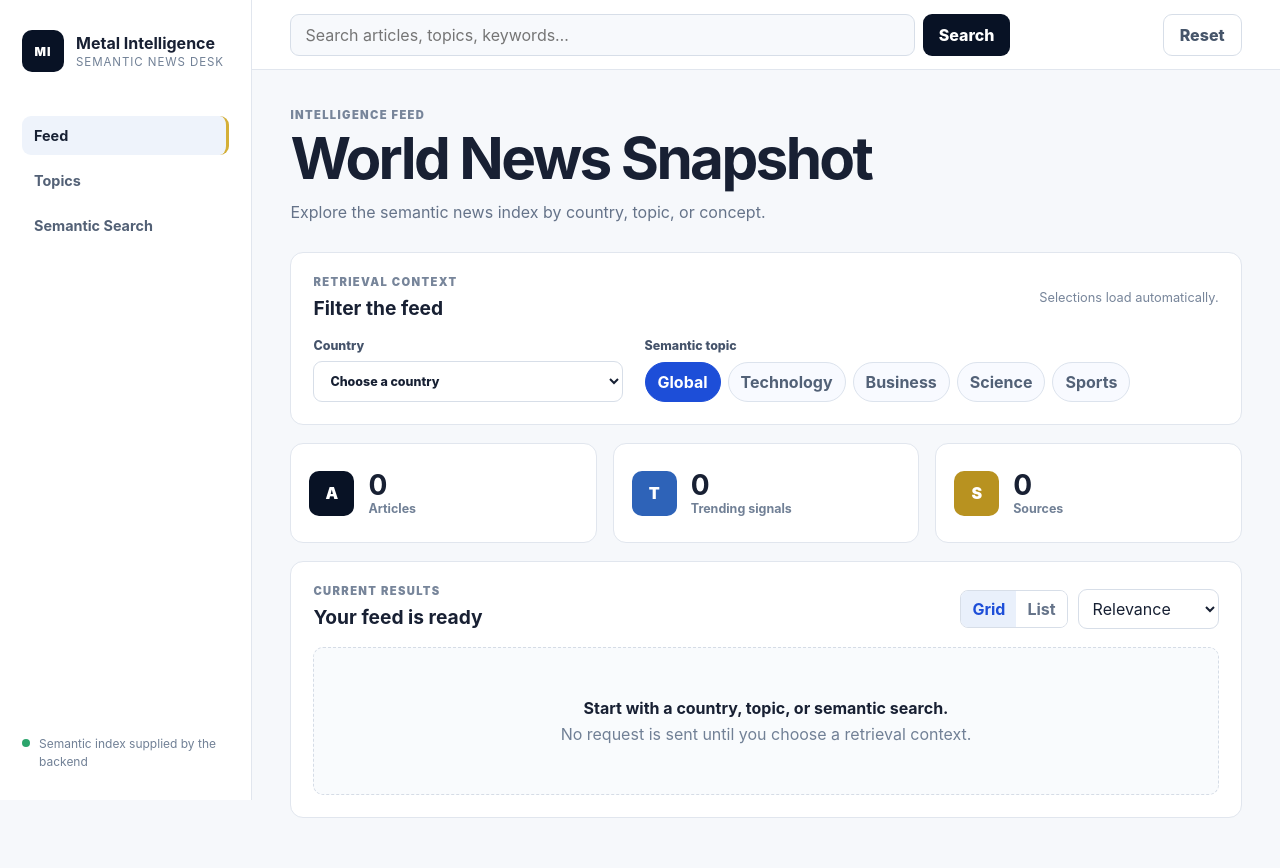
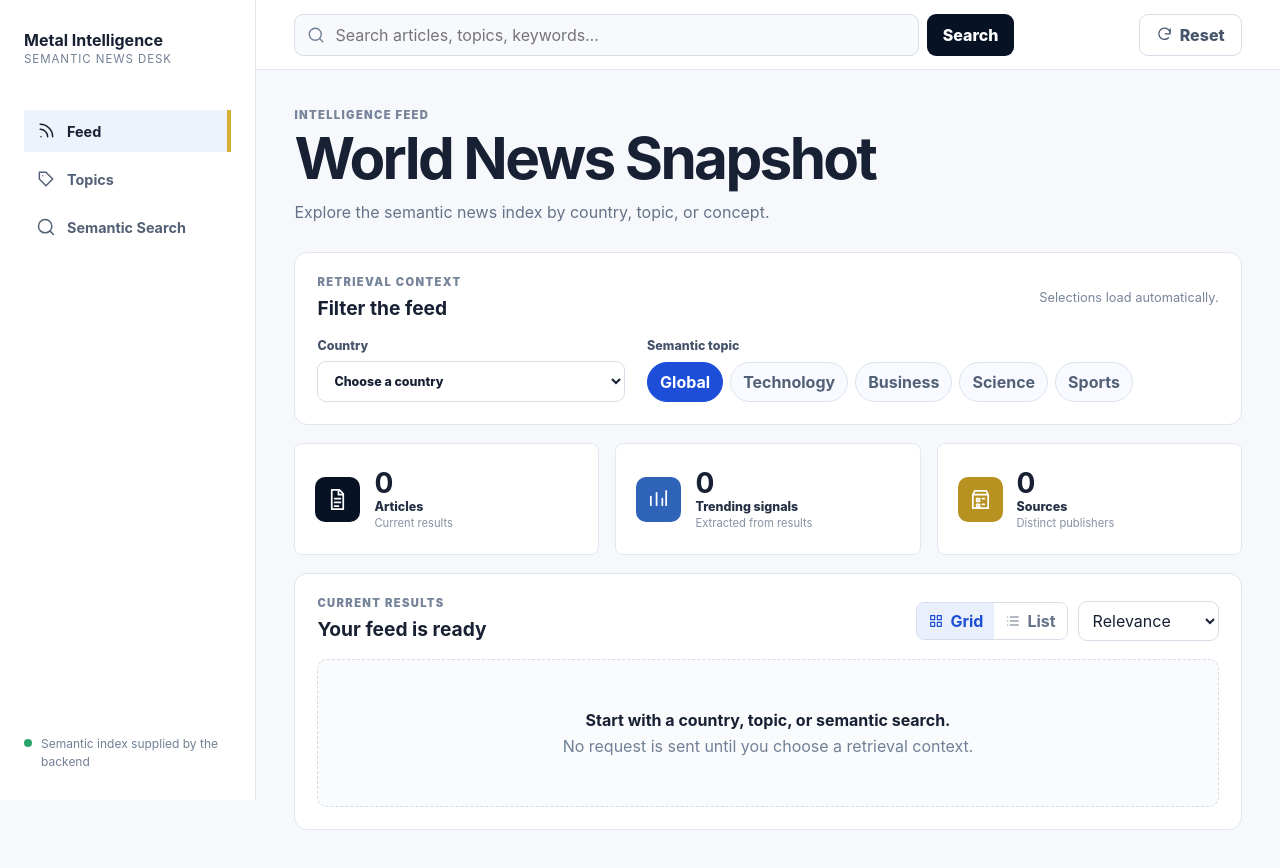
Before and after one commit to ronterrence/news-app-react, a React (Vite) app: page / in a window 1280 px wide. Shown: the top 868 px of the page. Built offline with nearby package versions, Linux system fonts and the light colour scheme.

Commit message:
design elements

```diff
--- a/src/App.jsx
+++ b/src/App.jsx
@@ -4,6 +4,7 @@ import countriesByContinent from "./data/countries.json";
 import KeywordChips from "./components/KeywordChips";
 import NewsList from "./components/NewsList";
 import TopicToggle from "./components/TopicToggle";
+import Icon from "./components/Icon";
 import { fetchNews, searchNews } from "./services/newsApi";
 import { extractKeywords } from "./utils/keywords";
 
@@ -224,16 +225,15 @@ function App() {
     <div className="app-frame">
       <aside className="side-nav" aria-label="Primary navigation">
         <div className="brand-block">
-          <span className="brand-mark" aria-hidden="true">MI</span>
           <div>
             <strong>Metal Intelligence</strong>
             <span>Semantic news desk</span>
           </div>
         </div>
         <nav className="section-nav">
-          <a href="#feed">Feed</a>
-          <a href="#topics">Topics</a>
-          <a href="#semantic-search">Semantic Search</a>
+          <a href="#feed"><Icon name="feed" />Feed</a>
+          <a href="#topics"><Icon name="topics" />Topics</a>
+          <a href="#semantic-search"><Icon name="search" />Semantic Search</a>
         </nav>
         <div className="pipeline-note">
           <span className="status-dot" aria-hidden="true" />
@@ -246,6 +246,7 @@ function App() {
           <a className="mobile-brand" href="#feed">Metal Intelligence</a>
           <form className="top-search" id="semantic-search" onSubmit={handleSearchSubmit}>
             <label className="sr-only" htmlFor="semantic-query">Semantic search</label>
+            <Icon name="search" className="search-icon" size={18} />
             <input
               id="semantic-query"
               value={searchQuery}
@@ -257,7 +258,7 @@ function App() {
             </button>
           </form>
           <button className="reset-button" type="button" onClick={handleReset}>
-            Reset
+            <Icon name="reset" size={17} /> Reset
           </button>
         </header>
 
@@ -313,16 +314,16 @@ function App() {
 
           <section className="stats-grid" aria-label="Current feed summary">
             <div className="stat-card">
-              <span className="stat-icon stat-icon-dark" aria-hidden="true">A</span>
-              <div><strong>{requestState.articles.length}</strong><span>Articles</span></div>
+              <span className="stat-icon stat-icon-dark"><Icon name="article" size={23} /></span>
+              <div><strong>{requestState.articles.length}</strong><span>Articles</span><small>Current results</small></div>
             </div>
             <div className="stat-card">
-              <span className="stat-icon stat-icon-blue" aria-hidden="true">T</span>
-              <div><strong>{keywords.length}</strong><span>Trending signals</span></div>
+              <span className="stat-icon stat-icon-blue"><Icon name="signal" size={23} /></span>
+              <div><strong>{keywords.length}</strong><span>Trending signals</span><small>Extracted from results</small></div>
             </div>
             <div className="stat-card">
-              <span className="stat-icon stat-icon-gold" aria-hidden="true">S</span>
-              <div><strong>{sourceCount}</strong><span>Sources</span></div>
+              <span className="stat-icon stat-icon-gold"><Icon name="source" size={23} /></span>
+              <div><strong>{sourceCount}</strong><span>Sources</span><small>Distinct publishers</small></div>
             </div>
           </section>
 
@@ -357,12 +358,12 @@ function App() {
                     type="button"
                     aria-pressed={viewMode === "grid"}
                     onClick={() => setViewMode("grid")}
-                  >Grid</button>
+                  ><Icon name="grid" size={16} />Grid</button>
                   <button
                     type="button"
                     aria-pressed={viewMode === "list"}
                     onClick={() => setViewMode("list")}
-                  >List</button>
+                  ><Icon name="list" size={16} />List</button>
                 </div>
                 <label>
                   <span className="sr-only">Sort articles</span>
--- /dev/null
+++ b/src/components/Icon.jsx
@@ -0,0 +1,21 @@
+const ICON_PATHS = {
+  article: "M6 2h8l4 4v16H6V2Zm7 1.5V7h3.5M9 11h6M9 15h6M9 19h4",
+  feed: "M5 4a15 15 0 0 1 15 15M5 10a9 9 0 0 1 9 9M6 19h.01",
+  grid: "M4 4h6v6H4V4Zm10 0h6v6h-6V4ZM4 14h6v6H4v-6Zm10 0h6v6h-6v-6Z",
+  list: "M8 6h12M8 12h12M8 18h12M4 6h.01M4 12h.01M4 18h.01",
+  reset: "M20 11a8 8 0 1 0-2.34 5.66M20 4v7h-7",
+  search: "m21 21-4.35-4.35M19 11a8 8 0 1 1-16 0 8 8 0 0 1 16 0Z",
+  signal: "M4 18V9m6 9V5m6 13v-7m4 7V3",
+  source: "M4 7h16M6 3h12l2 4v14H4V7l2-4Zm2 8h3v3H8v-3Zm0 6h3v3H8v-3Zm6-6h2m-2 6h2",
+  topics: "M20 12 12 20 4 12V4h8l8 8ZM8 8h.01",
+};
+
+function Icon({ name, size = 20, className = "" }) {
+  return (
+    <svg aria-hidden="true" className={`icon ${className}`} fill="none" height={size} viewBox="0 0 24 24" width={size}>
+      <path d={ICON_PATHS[name]} stroke="currentColor" strokeLinecap="round" strokeLinejoin="round" strokeWidth="1.8" />
+    </svg>
+  );
+}
+
+export default Icon;
--- a/src/index.css
+++ b/src/index.css
@@ -5,6 +5,12 @@
   color: #182033;
   background: #f6f8fb;
   font-synthesis: none;
+  --ink: #040c1c;
+  --muted: #68758a;
+  --line: #e2e8f0;
+  --canvas: #f8fafc;
+  --blue: #1d4ed8;
+  --gold: #d4af37;
 }
 
 html { scroll-behavior: smooth; }
@@ -33,32 +39,23 @@ a { color: inherit; }
   inset: 0 auto 0 0;
   z-index: 20;
   display: flex;
-  width: 252px;
+  width: 256px;
   flex-direction: column;
-  padding: 30px 22px;
+  padding: 30px 24px;
   border-right: 1px solid #e1e6ee;
   background: #fff;
 }
 
 .brand-block { display: flex; align-items: center; gap: 12px; }
-.brand-mark {
-  display: grid;
-  width: 42px;
-  height: 42px;
-  place-items: center;
-  border-radius: 10px;
-  background: #081225;
-  color: #fff;
-  font-size: 0.75rem;
-  font-weight: 900;
-  letter-spacing: 0.08em;
-}
 .brand-block div { display: grid; gap: 2px; }
 .brand-block strong { font-size: 1rem; }
 .brand-block span:last-child { color: #718096; font-size: 0.72rem; text-transform: uppercase; letter-spacing: 0.08em; }
 
 .section-nav { display: grid; gap: 6px; margin-top: 44px; }
 .section-nav a {
+  display: flex;
+  align-items: center;
+  gap: 11px;
   border-radius: 9px;
   padding: 11px 12px;
   color: #536176;
@@ -68,7 +65,7 @@ a { color: inherit; }
 }
 .section-nav a:first-child,
 .section-nav a:hover { background: #eef3fb; color: #172033; }
-.section-nav a:first-child { border-right: 3px solid #d4af37; }
+.section-nav a:first-child { border-right: 4px solid var(--gold); border-radius: 0; }
 
 .pipeline-note {
   display: flex;
@@ -81,7 +78,7 @@ a { color: inherit; }
 }
 .status-dot { width: 8px; height: 8px; flex: 0 0 auto; margin-top: 4px; border-radius: 50%; background: #2ca56c; }
 
-.content-shell { min-height: 100vh; margin-left: 252px; }
+.content-shell { min-height: 100vh; margin-left: 256px; }
 .top-bar {
   position: sticky;
   top: 0;
@@ -96,7 +93,8 @@ a { color: inherit; }
   backdrop-filter: blur(12px);
 }
 .mobile-brand { display: none; font-weight: 900; text-decoration: none; }
-.top-search { display: flex; flex: 1; gap: 8px; max-width: 720px; }
+.top-search { position: relative; display: flex; flex: 1; gap: 8px; max-width: 720px; }
+.search-icon { position: absolute; top: 50%; left: 13px; z-index: 1; color: #718096; transform: translateY(-50%); }
 .top-search input,
 .country-control select,
 .view-tools select {
@@ -107,7 +105,7 @@ a { color: inherit; }
   color: #172033;
   outline: none;
 }
-.top-search input { flex: 1; padding: 10px 14px; background: #f7f9fc; }
+.top-search input { flex: 1; padding: 10px 14px 10px 40px; background: #f7f9fc; }
 .top-search input:focus,
 .country-control select:focus,
 .view-tools select:focus { border-color: #36547d; box-shadow: 0 0 0 3px rgba(54, 84, 125, 0.12); }
@@ -119,7 +117,7 @@ a { color: inherit; }
   font-weight: 800;
 }
 .top-search button { background: #081225; color: #fff; }
-.reset-button { margin-left: auto; border: 1px solid #d7dee8; background: #fff; color: #46556a; }
+.reset-button { display: inline-flex; align-items: center; gap: 7px; margin-left: auto; border: 1px solid #d7dee8; background: #fff; color: #46556a; }
 
 .feed-canvas { width: min(1320px, 100%); margin: 0 auto; padding: 38px clamp(20px, 3vw, 42px) 70px; }
 .page-intro { display: flex; align-items: flex-end; justify-content: space-between; gap: 24px; margin-bottom: 26px; }
@@ -161,14 +159,15 @@ a { color: inherit; }
 .topic-toggle-button[aria-pressed="true"] { border-color: #1d4ed8; background: #1d4ed8; color: #fff; }
 
 .stats-grid { display: grid; grid-template-columns: repeat(3, minmax(0, 1fr)); gap: 16px; margin: 18px 0; }
-.stat-card { display: flex; align-items: center; gap: 14px; min-height: 100px; padding: 18px; border: 1px solid #e1e6ee; border-radius: 13px; background: #fff; }
+.stat-card { display: flex; align-items: center; gap: 14px; min-height: 112px; padding: 20px; border: 1px solid var(--line); border-radius: 8px; background: #fff; }
 .stat-icon { display: grid; width: 45px; height: 45px; flex: 0 0 auto; place-items: center; border-radius: 10px; color: #fff; font-weight: 900; }
 .stat-icon-dark { background: #081225; }
 .stat-icon-blue { background: #2e63b8; }
 .stat-icon-gold { background: #b89220; }
 .stat-card div { display: grid; gap: 2px; }
 .stat-card strong { font-size: 1.75rem; line-height: 1; }
-.stat-card div span { color: #718096; font-size: 0.78rem; font-weight: 700; }
+.stat-card div span { color: #253044; font-size: 0.78rem; font-weight: 800; }
+.stat-card small { color: #8792a3; font-size: 0.7rem; }
 
 .trending-panel { margin-bottom: 18px; padding: 20px 22px; }
 .keyword-list { display: flex; flex-wrap: wrap; gap: 8px; margin-top: 14px; }
@@ -180,7 +179,7 @@ a { color: inherit; }
 .feed-toolbar { align-items: flex-end; margin-bottom: 18px; }
 .view-tools { display: flex; align-items: center; gap: 10px; }
 .view-toggle { display: flex; overflow: hidden; border: 1px solid #d7dee8; border-radius: 8px; }
-.view-toggle button { border: 0; padding: 8px 11px; background: #fff; color: #657389; font-weight: 750; }
+.view-toggle button { display: inline-flex; align-items: center; gap: 6px; border: 0; padding: 8px 11px; background: #fff; color: #657389; font-weight: 750; }
 .view-toggle button[aria-pressed="true"] { background: #e9f0fb; color: #1d4ed8; }
 .view-tools select { padding: 8px 30px 8px 10px; }
 
@@ -197,18 +196,23 @@ a { color: inherit; }
 .news-list { display: grid; gap: 16px; }
 .news-list-grid { grid-template-columns: repeat(3, minmax(0, 1fr)); }
 .news-list-list { grid-template-columns: 1fr; }
-.news-item-card { display: flex; min-width: 0; min-height: 245px; flex-direction: column; padding: 18px; border: 1px solid #e1e6ee; border-radius: 11px; background: #fff; transition: border-color 160ms ease, transform 160ms ease, box-shadow 160ms ease; }
+.news-item-card { display: flex; min-width: 0; min-height: 280px; flex-direction: column; padding: 20px; border: 1px solid #e1e6ee; border-radius: 8px; background: #fff; transition: border-color 160ms ease, transform 160ms ease, box-shadow 160ms ease; }
 .news-item-card:hover { transform: translateY(-2px); border-color: #c5ceda; box-shadow: 0 12px 28px rgba(23, 32, 51, 0.07); }
 .news-card-topline,
 .news-card-footer { display: flex; align-items: center; justify-content: space-between; gap: 12px; }
 .category-pill { overflow: hidden; max-width: 65%; border-radius: 99px; padding: 4px 8px; background: #edf3ff; color: #1d4ed8; font-size: 0.65rem; font-weight: 900; text-overflow: ellipsis; text-transform: uppercase; white-space: nowrap; }
 .news-date { color: #7a8799; font-size: 0.72rem; white-space: nowrap; }
-.news-title { margin: 15px 0 8px; font-size: 1.04rem; line-height: 1.38; }
+.news-title { margin: 13px 0 8px; color: var(--ink); font-size: 1.08rem; line-height: 1.4; }
 .news-snippet { display: -webkit-box; overflow: hidden; margin: 0 0 18px; color: #667489; font-size: 0.87rem; line-height: 1.55; -webkit-box-orient: vertical; -webkit-line-clamp: 3; }
-.news-card-footer { margin-top: auto; padding-top: 13px; border-top: 1px solid #edf0f4; }
+.news-meta { display: flex; align-items: center; gap: 6px; margin: 0 0 13px; color: #7a8799; font-size: 0.72rem; }
+.news-meta .news-source { max-width: 65%; }
+.article-keywords { display: flex; flex-wrap: wrap; gap: 6px; margin: auto 0 14px; padding: 0; list-style: none; }
+.article-keywords li { border-radius: 999px; padding: 4px 8px; background: #eff6ff; color: var(--blue); font-size: 0.68rem; font-weight: 750; }
+.news-card-footer { display: flex; justify-content: flex-start; margin-top: 0; padding-top: 13px; border-top: 1px solid #edf0f4; }
 .news-source { overflow: hidden; color: #536176; font-size: 0.75rem; font-weight: 800; text-overflow: ellipsis; white-space: nowrap; }
 .news-card-footer a { flex: 0 0 auto; color: #1d4ed8; font-size: 0.78rem; font-weight: 850; text-decoration: none; }
 .news-card-footer a:hover { text-decoration: underline; }
+.icon { display: block; flex: 0 0 auto; }
 .news-list-list .news-item-card { min-height: 0; }
 
 button:focus-visible,
@@ -243,6 +247,7 @@ select:focus-visible { outline: 3px solid rgba(29, 78, 216, 0.35); outline-offse
   .news-list-grid { grid-template-columns: 1fr; }
   .view-tools { width: 100%; justify-content: space-between; }
   .top-search { flex-wrap: wrap; }
+  .search-icon { top: 20px; transform: none; }
   .top-search input { flex-basis: 100%; }
   .top-search button { flex: 1; }
 }
```
Also changed, not shown: src/components/NewsList.jsx (+16 -5 lines), 2 other files (tests, documents, lock files or other folders).
